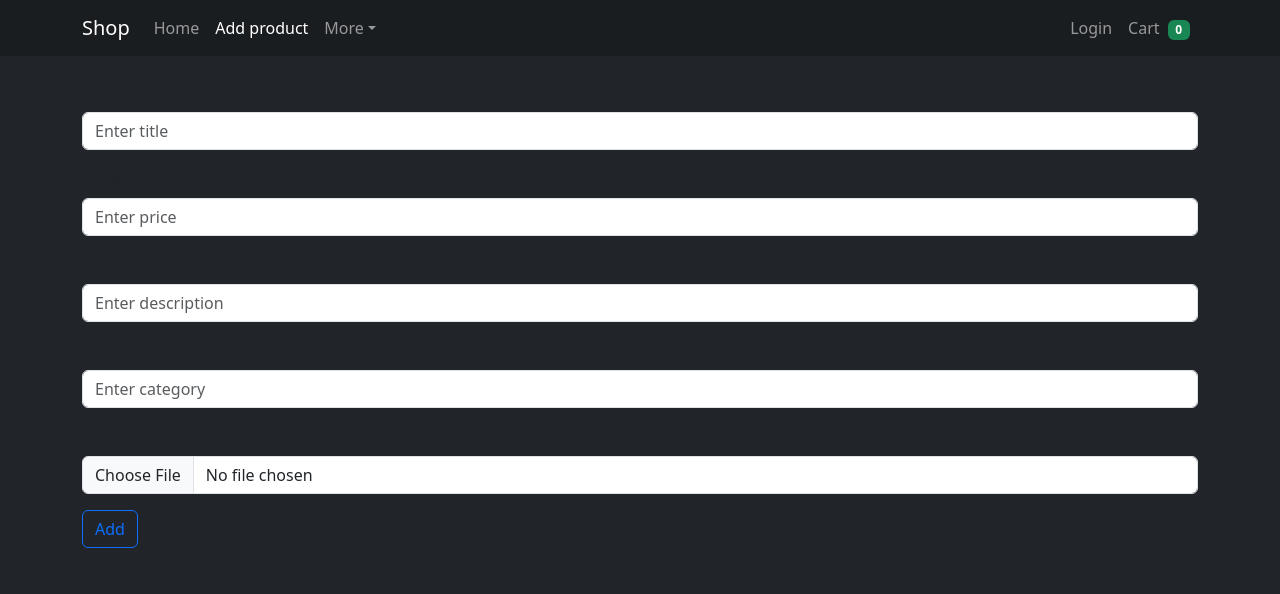
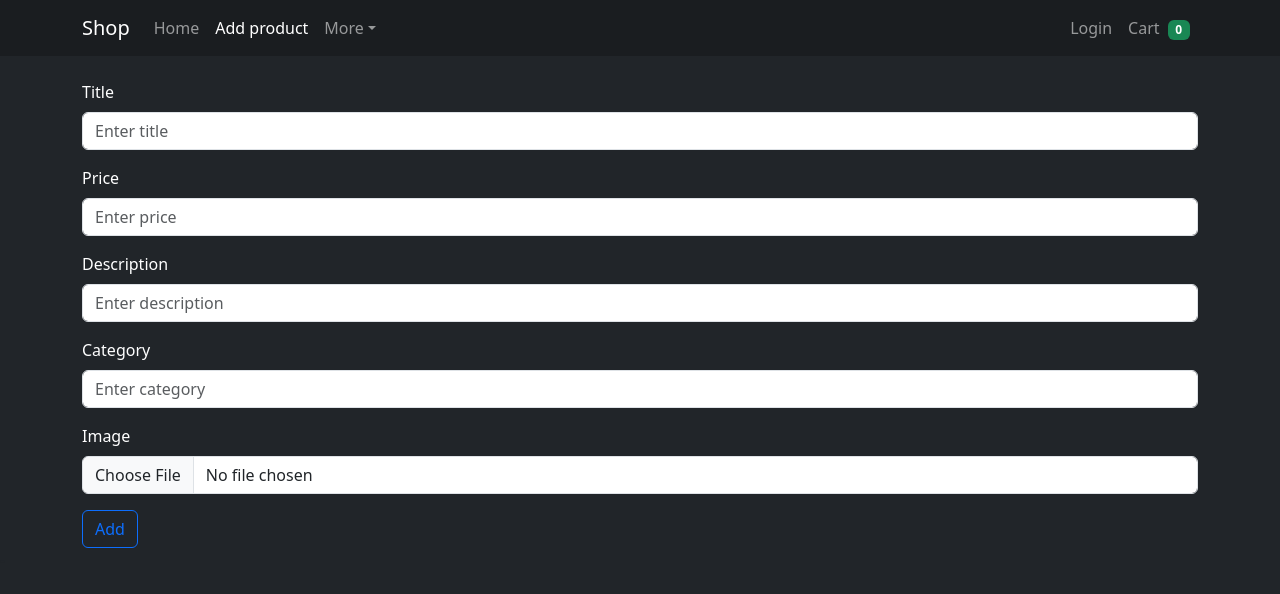
Before and after one commit to andreiKaq/my-app, a React (Vite) app: page /my-app/add-product in a window 1280 px wide. Shown: the top 594 px of the page. Built offline with nearby package versions, Linux system fonts and the light colour scheme; grey boxes are pictures that could not be loaded.

Commit message:
Fixed Bug

```diff
--- a/src/Product/ProductForm.jsx
+++ b/src/Product/ProductForm.jsx
@@ -29,6 +29,8 @@ function ProductForm() {
       image: imageUrl,
     };
 
+    addNewProduct(newProduct)
+
     const existing = JSON.parse(localStorage.getItem('localProducts')) || [];
     existing.unshift(newProduct);
     localStorage.setItem('localProducts', JSON.stringify(existing));
@@ -39,7 +41,7 @@ function ProductForm() {
 
     return (
         <Container>
-            <Form onSubmit={handleSubmit}>
+            <Form onSubmit={handleSubmit} className="text-white">
                 <Form.Group className="mb-3">
                     <Form.Label>Title</Form.Label>
                     <Form.Control
```
